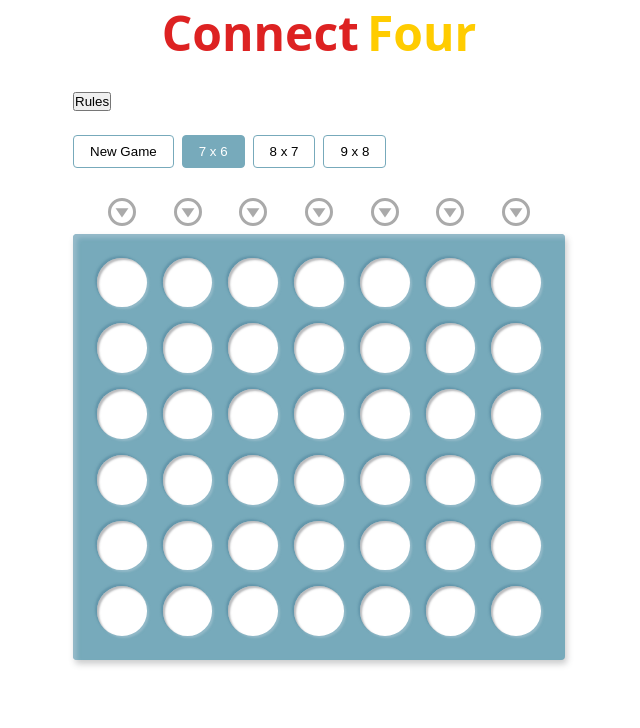
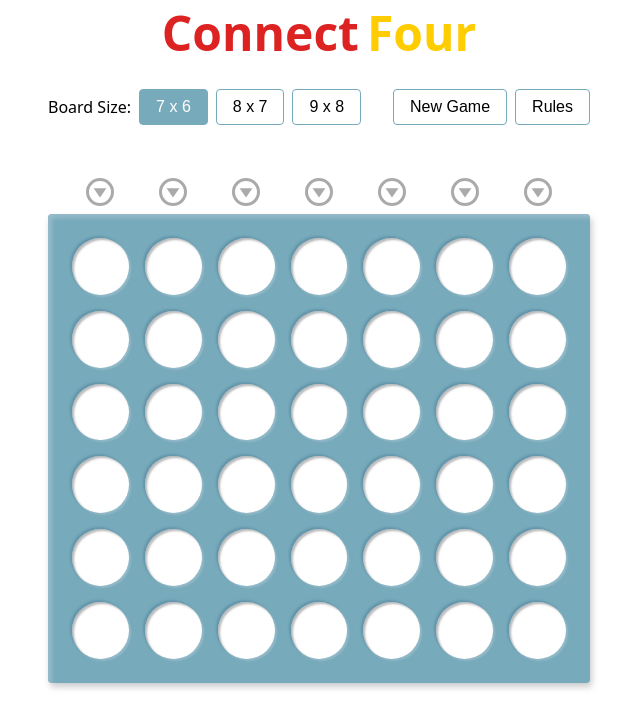
Before and after one commit to karolistech/connect-four-v3, a React (Vite) app: page / in a window 1280 px wide. Shown: the top 728 px of the page, without its empty margins (321-961 px from the left). Built offline with nearby package versions, Linux system fonts and the light colour scheme.

Commit message:
feat: add something...

```diff
--- a/src/App.css
+++ b/src/App.css
@@ -1,5 +1,6 @@
 .app {
-  max-width: 500px;
+  position: relative;
+  max-width: 550px;
   margin-inline: auto;
   padding-inline: 0.25rem;
   display: flex;
--- a/src/App.tsx
+++ b/src/App.tsx
@@ -8,7 +8,7 @@ export default function App() {
   return (
     <div className="app">
       <Header />
-      <Rules />
+      {/* <Rules /> */}
       <Game />
     </div>
   );
--- a/src/components/Game/Game.css
+++ b/src/components/Game/Game.css
@@ -1,18 +1,35 @@
-.board__modes {
+.board__controls {
   display: flex;
+  flex-direction: column;
+  align-items: center;
+  gap: 1rem;
+  margin-bottom: 1rem;
+}
+
+.board__sizes {
+  display: flex;
+  align-items: center;
   gap: 0.5rem;
 }
 
-.board__mode-button {
+.board__size-button,
+.board__new-game-button,
+.board__rules-button {
   padding: 0.5rem 1rem;
   border: 1px solid #7ab;
   border-radius: 4px;
   background-color: #fff;
+  font-size: 1rem;
 }
 
-.board__mode-button--active {
+.board__size-button--active {
   background-color: #7ab;
   color: #fff;
+}
+
+.board__actions {
+  display: flex;
+  gap: 0.5rem;
 }
 
 .board__columns {
@@ -145,6 +162,13 @@
   }
 }
 
+@media (min-width: 550px) {
+  .board__controls {
+    flex-direction: row;
+    justify-content: space-between;
+  }
+}
+
 @media (hover: hover) and (pointer: fine) {
   .board__drop-button:hover + .board__disc--preview,
   .board__drop-button:focus-visible + .board__disc--preview {
--- a/src/components/Game/Game.tsx
+++ b/src/components/Game/Game.tsx
@@ -7,7 +7,7 @@ type Player = "red" | "yellow";
 type Cell = Player | null;
 type Board = Cell[][];
 
-type Mode = "7x6" | "8x7" | "9x8";
+type BoardSize = "7x6" | "8x7" | "9x8";
 
 type Status =
   | { type: "playing" }
@@ -15,15 +15,15 @@ type Status =
   | { type: "draw" };
 
 type Game = {
-  mode: Mode;
+  boardSize: BoardSize;
   status: Status;
   board: Board;
   currentPlayer: Player;
 };
 
-type BoardSize = { cols: number; rows: number };
+type Dimensions = { cols: number; rows: number };
 
-const boardSizes: Record<Mode, BoardSize> = {
+const boardSizes: Record<BoardSize, Dimensions> = {
   "7x6": { cols: 7, rows: 6 },
   "8x7": { cols: 8, rows: 7 },
   "9x8": { cols: 9, rows: 8 }
@@ -36,32 +36,44 @@ export default function Game() {
     setGame(game => dropDisc(game, col));
   }
 
-  function handleModeChange(mode: Mode) {
-    setGame(createGame(mode));
+  function changeBoardSize(boardSize: BoardSize) {
+    setGame(createGame(boardSize));
+  }
+
+  function newGame() {
+    setGame(createGame(game.boardSize));
   }
 
   return (
     <div className="board">
-      <div className="board__modes">
-        <button className="board__mode-button" onClick={() => handleModeChange(game.mode)}>
-          New Game
-        </button>
+      <div className="board__controls">
+        <div className="board__sizes">
+          <span className="board__size-label">Board Size:</span>
 
-        <button className={getModeButtonClass("7x6", game.mode)} onClick={() => handleModeChange("7x6")}>
+          <button className={getBoardSizeButtonClass("7x6", game.boardSize)} onClick={() => changeBoardSize("7x6")}>
             7 x 6
           </button>
 
-        <button className={getModeButtonClass("8x7", game.mode)} onClick={() => handleModeChange("8x7")}>
+          <button className={getBoardSizeButtonClass("8x7", game.boardSize)} onClick={() => changeBoardSize("8x7")}>
             8 x 7
           </button>
 
-        <button className={getModeButtonClass("9x8", game.mode)} onClick={() => handleModeChange("9x8")}>
+          <button className={getBoardSizeButtonClass("9x8", game.boardSize)} onClick={() => changeBoardSize("9x8")}>
             9 x 8
           </button>
         </div>
 
-      <div className={`board__columns board__columns--${game.mode}`}>
-        {Array.from({ length: boardSizes[game.mode].cols }, (_, colIndex) => (
+        <div className="board__actions">
+          <button className="board__new-game-button" onClick={newGame}>
+            New Game
+          </button>
+
+          <button className="board__rules-button">Rules</button>
+        </div>
+      </div>
+
+      <div className={`board__columns board__columns--${game.boardSize}`}>
+        {Array.from({ length: boardSizes[game.boardSize].cols }, (_, colIndex) => (
           <div key={colIndex} className="board__column">
             <button className="board__drop-button" onClick={() => handleDropDisc(colIndex)}>
               <svg className="board__arrow-icon">
@@ -80,7 +92,7 @@ export default function Game() {
         ))}
       </div>
 
-      <div className={`board__grid board__grid--${game.mode}`}>
+      <div className={`board__grid board__grid--${game.boardSize}`}>
         {game.board.map((row, rowIndex) => row.map((cell, colIndex) => (
           <div key={`${rowIndex}-${colIndex}`} className="board__cell">
             {cell !== null && (
@@ -95,17 +107,17 @@ export default function Game() {
   );
 }
 
-function createGame(mode: Mode): Game {
+function createGame(boardSize: BoardSize): Game {
   return {
-    mode: mode,
+    boardSize: boardSize,
     status: { type: "playing" },
-    board: createBoard(boardSizes[mode]),
+    board: createBoard(boardSizes[boardSize]),
     currentPlayer: "red"
   };
 }
 
-function createBoard(boardSize: BoardSize): Board {
-  return Array.from({ length: boardSize.rows }, () => Array(boardSize.cols).fill(null));
+function createBoard(dimensions: Dimensions): Board {
+  return Array.from({ length: dimensions.rows }, () => Array(dimensions.cols).fill(null));
 }
 
 function dropDisc(game: Game, col: number): Game {
@@ -115,7 +127,7 @@ function dropDisc(game: Game, col: number): Game {
 
   if (row === -1) return game;
 
-  const mode = game.mode;
+  const boardSize = game.boardSize;
   const board = game.board.map(row => [...row]);
   const player = game.currentPlayer;
 
@@ -123,7 +135,7 @@ function dropDisc(game: Game, col: number): Game {
 
   if (connectFour(board, row, col, player) === true) {
     return {
-      mode: mode,
+      boardSize: boardSize,
       status: { type: "won", winner: player },
       board: board,
       currentPlayer: player
@@ -132,7 +144,7 @@ function dropDisc(game: Game, col: number): Game {
 
   else if (boardFull(board) === true) {
     return {
-      mode: mode,
+      boardSize: boardSize,
       status: { type: "draw" },
       board: board,
       currentPlayer: player
@@ -141,7 +153,7 @@ function dropDisc(game: Game, col: number): Game {
 
   else {
     return {
-      mode: mode,
+      boardSize: boardSize,
       status: { type: "playing" },
       board: board,
       currentPlayer: player === "red" ? "yellow" : "red"
@@ -175,9 +187,9 @@ function boardFull(board: Board): boolean {
   return board.every(row => row.every(cell => cell !== null));
 }
 
-function getModeButtonClass(mode: Mode, currentMode: Mode): string {
-  const base = "board__mode-button";
-  const active = mode === currentMode && "board__mode-button--active";
+function getBoardSizeButtonClass(boardSize: BoardSize, currentBoardSize: BoardSize): string {
+  const base = "board__size-button";
+  const active = boardSize === currentBoardSize && "board__size-button--active";
 
   return [base, active].filter(Boolean).join(" ");
 }
```
Lines whose indentation alone changed are shown as unchanged.
